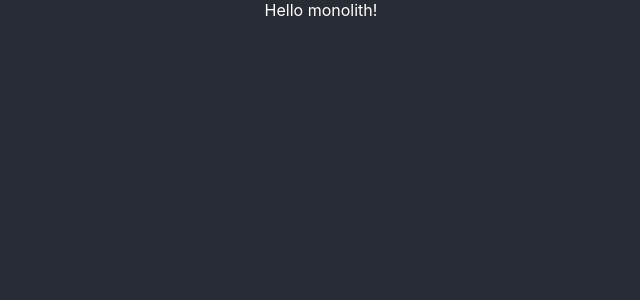
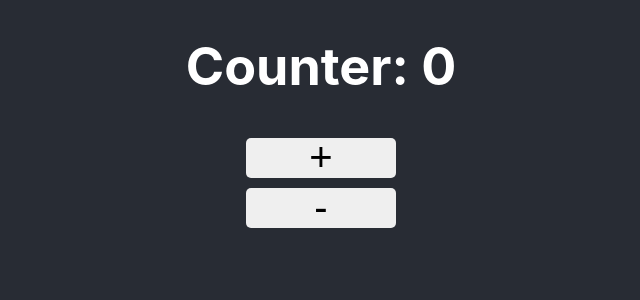
Before and after one commit to marco-amorim/tcc-monolith, a React (Create React App) app: page /counter in a window 1280 px wide. Shown: the top 300 px of the page, without its empty margins (319-959 px from the left). Built offline with nearby package versions, Linux system fonts and the light colour scheme.

Commit message:
create counter component

```diff
--- a/package.json
+++ b/package.json
@@ -8,6 +8,7 @@
     "@testing-library/user-event": "^12.8.3",
     "react": "^17.0.2",
     "react-dom": "^17.0.2",
+    "react-router-dom": "^5.3.0",
     "react-scripts": "4.0.3",
     "web-vitals": "^1.1.2"
   },
--- a/src/App.js
+++ b/src/App.js
@@ -1,7 +1,15 @@
+import { BrowserRouter, Route } from 'react-router-dom';
 import './App.css';
+import Counter from './components/Counter';
 
 function App() {
-	return <div className="App">Hello monolith!</div>;
+	return (
+		<div className="App">
+			<BrowserRouter>
+				<Route exact path="/counter" component={Counter} />
+			</BrowserRouter>
+		</div>
+	);
 }
 
 export default App;
--- /dev/null
+++ b/src/components/Counter/index.js
@@ -0,0 +1,27 @@
+import React, { useState } from 'react';
+import './styles.css';
+
+const Counter = () => {
+	const [counter, setCounter] = useState(0);
+
+	const handleDecrement = () => {
+		if (counter > 0) {
+			setCounter(counter - 1);
+		}
+	};
+	const handeIncrement = () => {
+		setCounter(counter + 1);
+	};
+
+	return (
+		<div className="app">
+			<div className="counter">
+				<h1>Counter: {counter}</h1>
+				<button className="increment" onClick={handeIncrement}>+</button>
+				<button className="decrement" onClick={handleDecrement}>-</button>
+			</div>
+		</div>
+	);
+};
+
+export default Counter;
--- /dev/null
+++ b/src/components/Counter/styles.css
@@ -0,0 +1,37 @@
+.counter {
+	background-color: #282c34;
+	display: flex;
+	flex-direction: column;
+	align-items: center;
+	justify-content: center;
+	font-size: calc(10px + 2vmin);
+	color: white;
+}
+
+button {
+	display: flex;
+	justify-content: center;
+	align-items: center;
+	width: 150px;
+	margin: 5px;
+	height: 40px;
+	border-radius: 5px;
+	outline: none;
+	border: none;
+	cursor: pointer;
+	font-size: 40px;
+	background-color: #efefef;
+	color: #000000;
+	transition: all 0.3s;
+	user-select: none;
+}
+
+.decrement:hover {
+	color: #efefef;
+	background-color: red;
+}
+
+.increment:hover {
+	color: #efefef;
+	background-color: green;
+}
```
Also changed, not shown: 1 other file (tests, documents, lock files or other folders).
